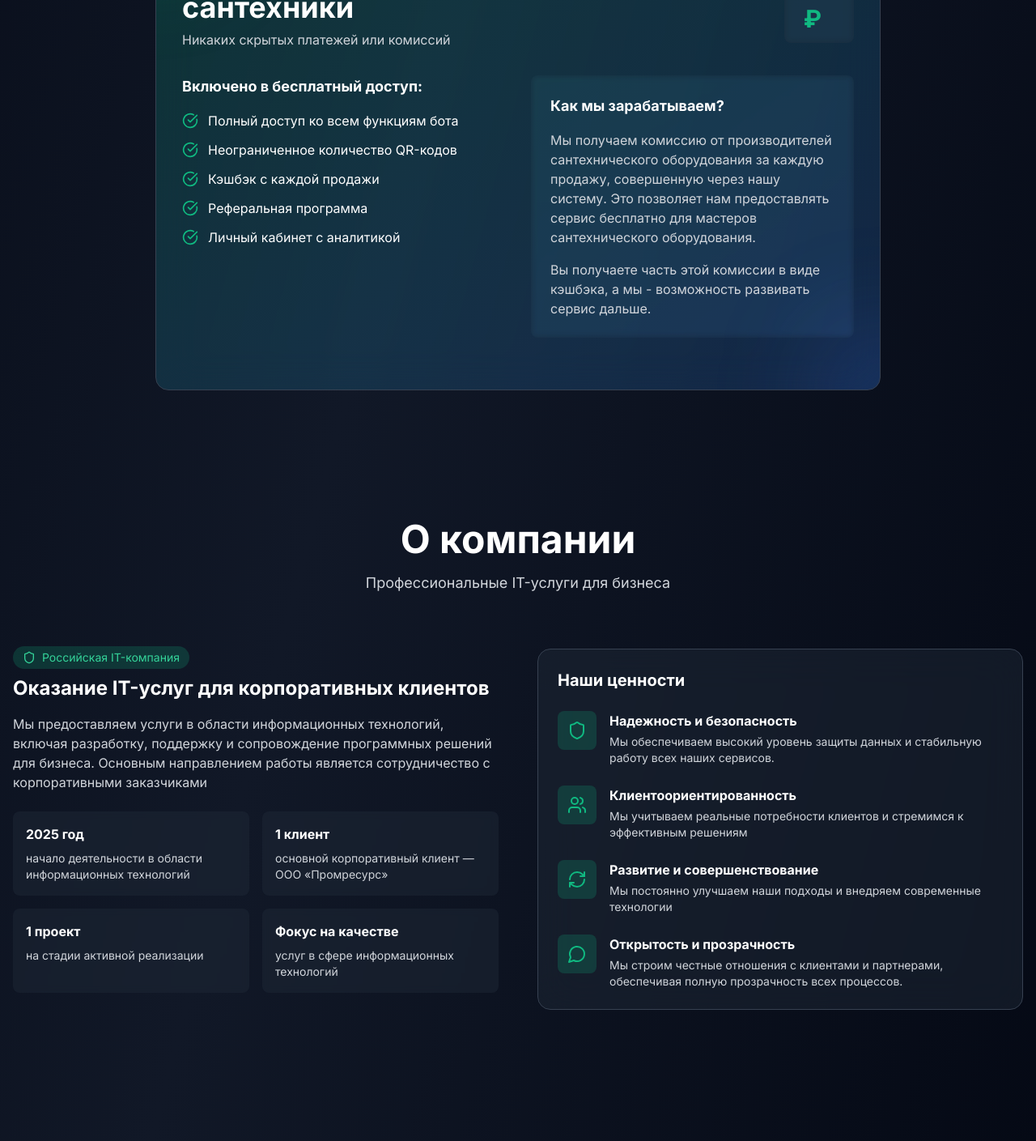
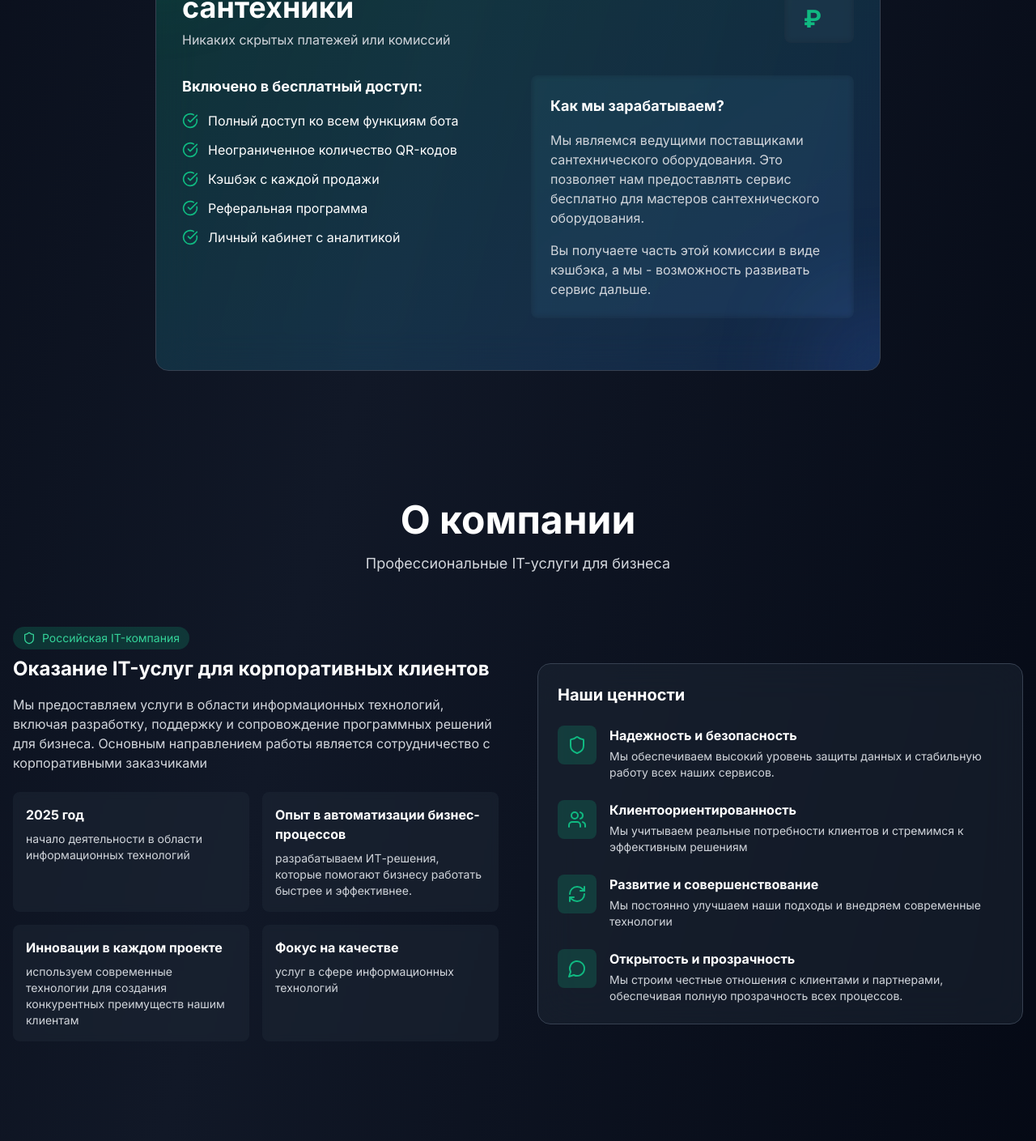
Before and after one commit to asg67/waterman-tex, a Next.js app: page / in a window 1280 px wide. Shown: the part 2748-4157 px from the top of the page at 81% size. Built offline with nearby package versions, Linux system fonts and the light colour scheme.

Commit message:
Дописал блок про заработок

```diff
--- a/app/page.tsx
+++ b/app/page.tsx
@@ -558,8 +558,7 @@ export default function Home() {
                   <div className="bg-gray-800/30 backdrop-blur-sm p-6 rounded-lg">
                     <h4 className="font-bold text-lg mb-4">Как мы зарабатываем?</h4>
                     <p className="text-gray-300 mb-4">
-                      Мы получаем комиссию от производителей сантехнического оборудования за каждую продажу, совершенную
-                      через нашу систему. Это позволяет нам предоставлять сервис бесплатно для мастеров сантехнического оборудования.
+                      Мы являемся ведущими поставщиками сантехнического оборудования. Это позволяет нам предоставлять сервис бесплатно для мастеров сантехнического оборудования.
                     </p>
                     <p className="text-gray-300">
                       Вы получаете часть этой комиссии в виде кэшбэка, а мы - возможность развивать сервис дальше.
@@ -607,12 +606,12 @@ export default function Home() {
                     <p className="text-sm text-gray-300">	начало деятельности в области информационных технологий</p>
                   </div>
                   <div className="bg-gray-800/50 backdrop-blur-sm p-4 rounded-lg">
-                    <h4 className="font-bold mb-2">1 клиент</h4>
-                    <p className="text-sm text-gray-300">основной корпоративный клиент — ООО «Промресурс»</p>
+                    <h4 className="font-bold mb-2">Опыт в автоматизации бизнес-процессов</h4>
+                    <p className="text-sm text-gray-300">разрабатываем ИТ-решения, которые помогают бизнесу работать быстрее и эффективнее.</p>
                   </div>
                   <div className="bg-gray-800/50 backdrop-blur-sm p-4 rounded-lg">
-                    <h4 className="font-bold mb-2">1 проект</h4>
-                    <p className="text-sm text-gray-300">на стадии активной реализации</p>
+                    <h4 className="font-bold mb-2">Инновации в каждом проекте</h4>
+                    <p className="text-sm text-gray-300">используем современные технологии для создания конкурентных преимуществ нашим клиентам</p>
                   </div>
                   <div className="bg-gray-800/50 backdrop-blur-sm p-4 rounded-lg">
                     <h4 className="font-bold mb-2">Фокус на качестве</h4>
```
